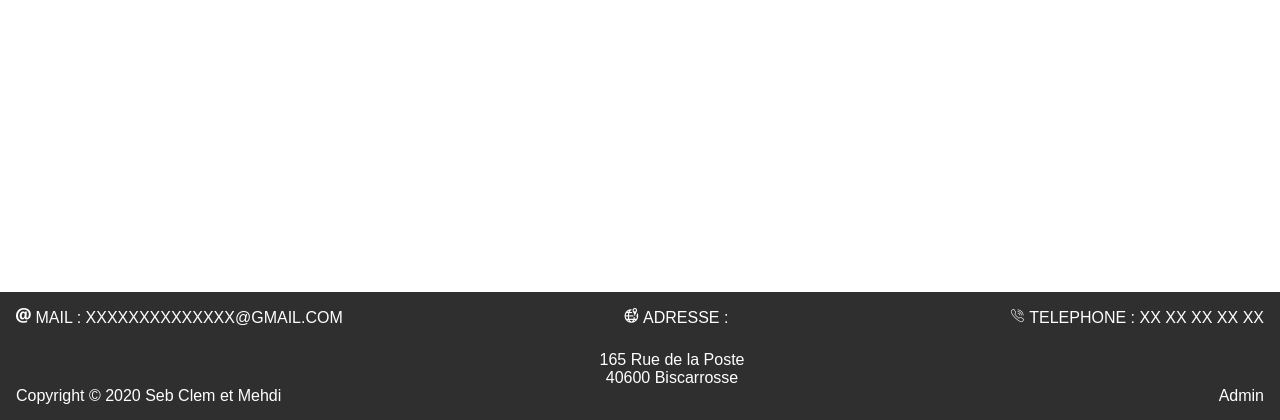
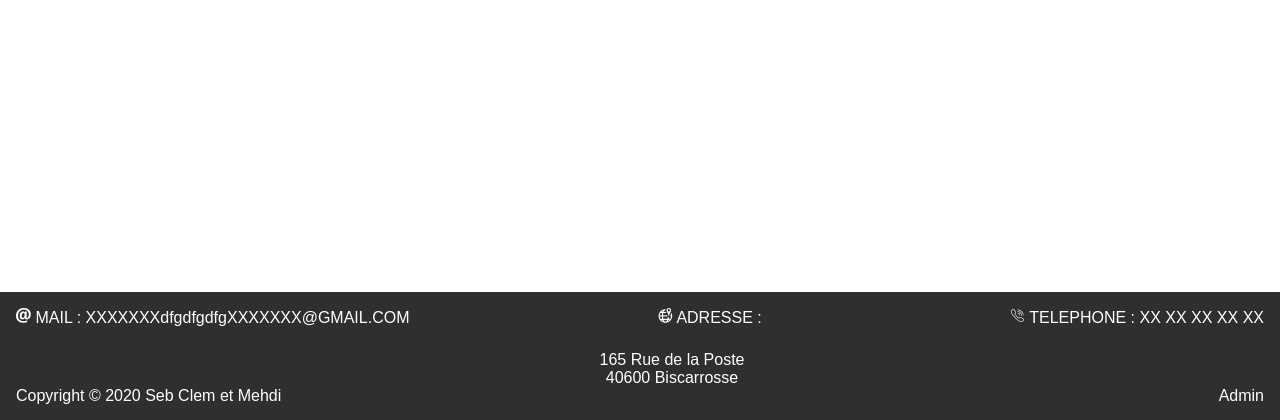
Before and after one commit to ClementinD/La-boite-a-couture, a PHP site: page / in a window 1280 px wide. Shown: the part 446-866 px from the top of the page. Run offline with PHP 8.4, Linux system fonts and the light colour scheme.

Commit message:
Add files via upload

```diff
--- a/index.php
+++ b/index.php
@@ -21,7 +21,7 @@
 
     <footer>
       <div class="first-line">
-        <p id="mail"><img src="icon/icoMail15px.png"> MAIL : XXXXXXXXXXXXXX@GMAIL.COM</p>
+        <p id="mail"><img src="icon/icoMail15px.png"> MAIL : XXXXXXXdfgdfgdfgXXXXXXX@GMAIL.COM</p>
         <p id="telephone"><img src="icon/icoTel15px.png"> TELEPHONE : XX XX XX XX XX</p>
       <!--<p id="adresse"><img src="icon/icoLoc15px.png"><span id="responsiveAdresse"> ADRESSE :<br> <span id="suiteAdresse">165  Rue de la Poste  <br>
           40600 Biscarrosse</span></span></p>-->
```
